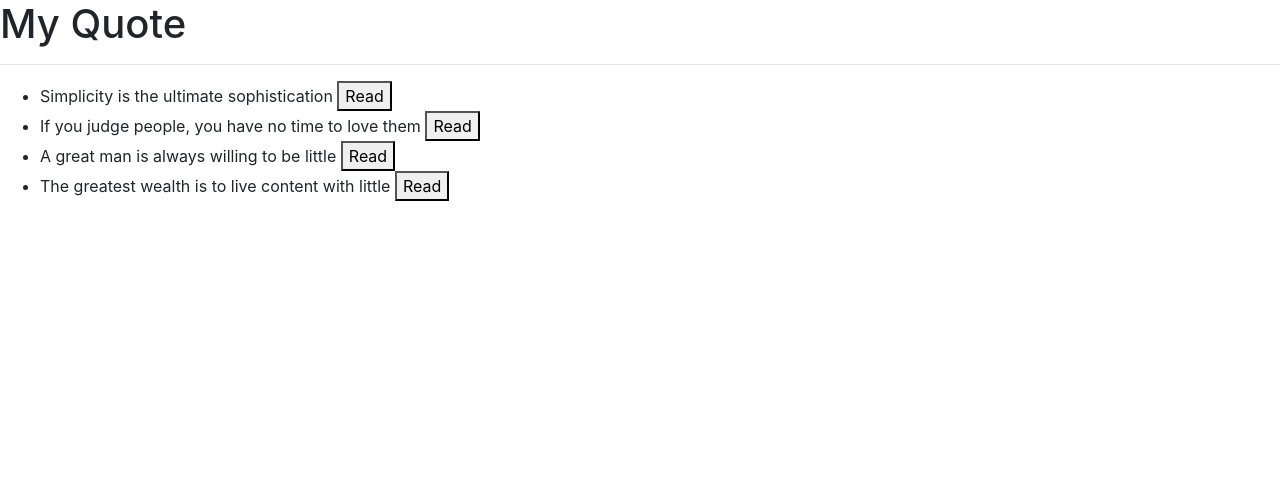
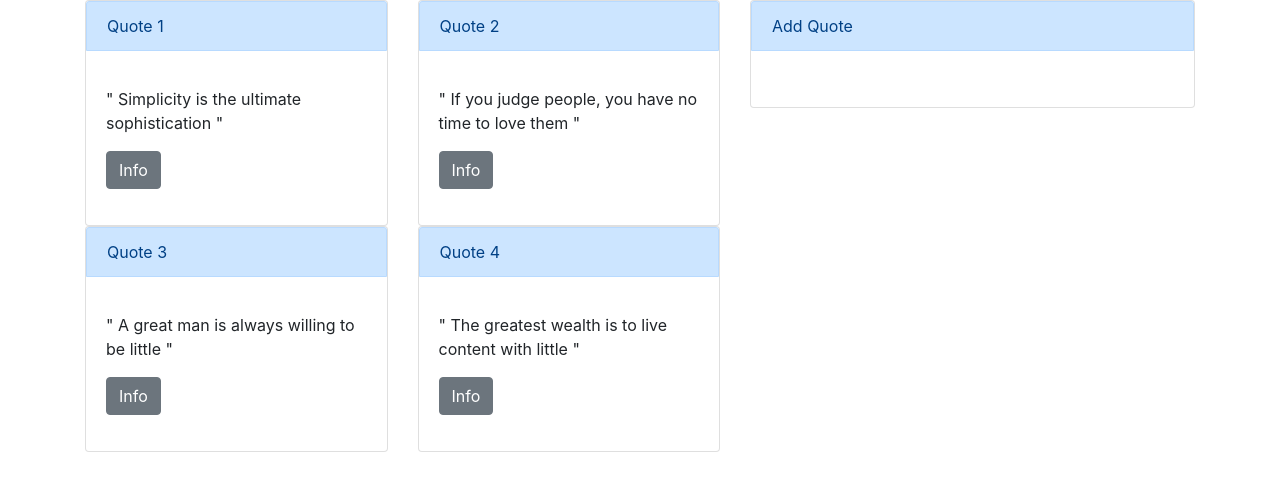
Before and after one commit to Bchizi/Quote, an Angular app: page / in a window 1280 px wide. Shown: the top 488 px of the page. Built offline with nearby package versions, Linux system fonts and the light colour scheme.

Commit message:
edit html with inline bootstrap styles

```diff
--- a/src/app/quote-details/quote-details.component.html
+++ b/src/app/quote-details/quote-details.component.html
@@ -1,5 +1,5 @@
 <p>
-    {{quote.quote}}
+    {{quote.author}}
 </p>
 <p>Added <strong>{{quote.creationDate|dateCount}}</strong> ago</p>
 <button (click)= 'deleteQuote(true)'>delete</button>
--- a/src/app/quote/quote.component.html
+++ b/src/app/quote/quote.component.html
@@ -1,11 +1,47 @@
-<div>
-    <h1>My Quote</h1>
+
+    <!-- <h1>My Quote</h1>
     <hr>
+
     <ul>
         <li *ngFor='let quote of quotes;let i = index'>
             {{quote.name}}
-            <button (click) ='toggleQuote(i)'>Read</button>
-            <app-quote-details *ngIf='quote.showQuote' [quote]='quote' (removeIt) = 'removeQuote($event,i)' ></app-quote-details>
+            <button (click)='toggleQuote(i)'>Read</button>
+            <app-quote-details *ngIf='quote.showQuote' [quote]='quote' (removeIt)='removeQuote($event,i)'>
+            </app-quote-details>
         </li>
     </ul>
-</div>
+</div> -->
+
+
+
+<div class="container">
+        <div class="row" >
+          <div class="col-md-7">
+            <div class="row">
+              <div class="col-md-6" *ngFor='let quote of quotes; let i = index'>
+                <div class="card">
+                  <div class="card-header alert alert-primary">
+                    Quote {{quote.id}}
+                  </div>
+                  <div class="card-body" highlight>
+                    <p class="card-text"> <span class="marks">" </span>{{quote.name}} <span class="marks">"</span></p>
+                    <p *ngIf='!quote.showQuote' id="info" class="btn btn-secondary" (click)='toggleQuote(i)'>Info</p>
+                    <p *ngIf='quote.showQuote' id="minimize" class="btn btn-primary" (click)='toggleQuote(i)'>Minimize</p>
+                    <app-quote-details *ngIf='quote.showQuote'[quote]='quote' (removeIt)='removeQuote($event,i)' ></app-quote-details>
+                  </div>
+                </div>
+              </div>
+            </div>
+          </div>
+          <div class="col-md-5">
+            <div class="card">
+              <div class="card-header alert alert-primary">
+                Add Quote
+              </div>
+              <div class="card-body">
+                <!-- <app-quote-form (addQuote)="addNewQuote($event)"></app-quote-form> -->
+              </div>
+            </div>
+          </div>
+        </div>
+      </div>
```
